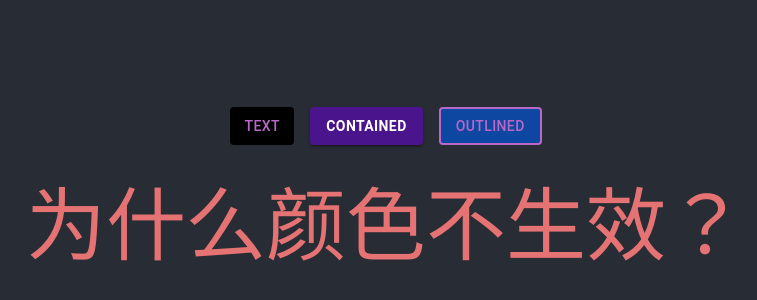
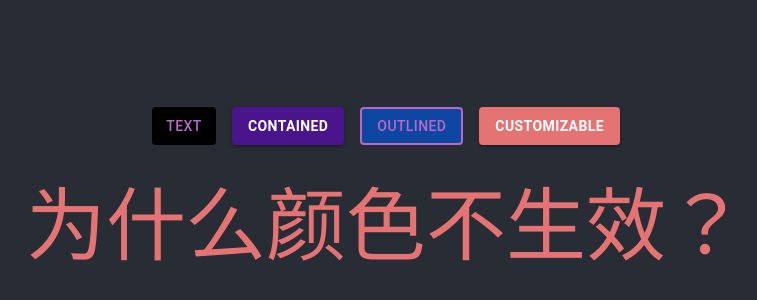
Before and after one commit to YYNPYWW/mui_demo, a React (Create React App) app: page / in a window 1280 px wide. Shown: the part 200-500 px from the top of the page, without its empty margins (254-1011 px from the left). Built offline with nearby package versions, Linux system fonts and the light colour scheme.

Commit message:
create MyComponent by styled

```diff
--- a/src/App.js
+++ b/src/App.js
@@ -5,6 +5,7 @@
 // 可组合导入
 import { Button, createTheme, Stack, ThemeProvider, Typography } from '@mui/material';
 import { blue, purple, red } from '@mui/material/colors';
+import { styled } from '@mui/material/styles';
 
 import './App.css';
 
@@ -29,6 +30,11 @@ const paletteTheme = createTheme({
     }
   }
 })
+
+const MyComponent = styled(Button)(({ theme }) => ({
+  backgroundColor: theme.palette.customizable.light,
+  fontWeight: 700
+}))
 
 function App() {
   return (
@@ -62,6 +68,11 @@ function App() {
             >
               Outlined
             </Button>
+            <MyComponent
+              variant="contained"
+            >
+              Customizable
+            </MyComponent>
           </Stack>
           <Typography
             variant='h0'
```
